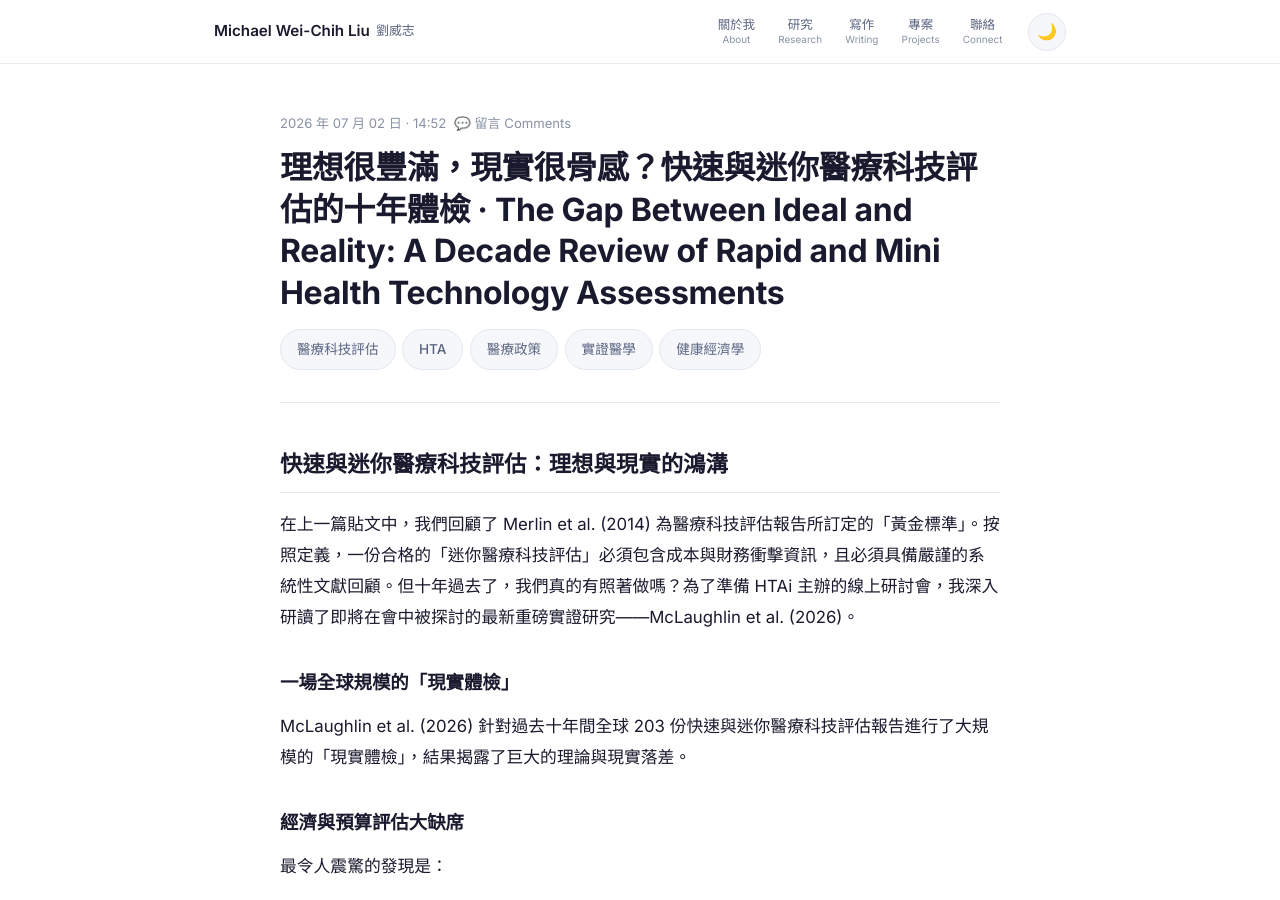
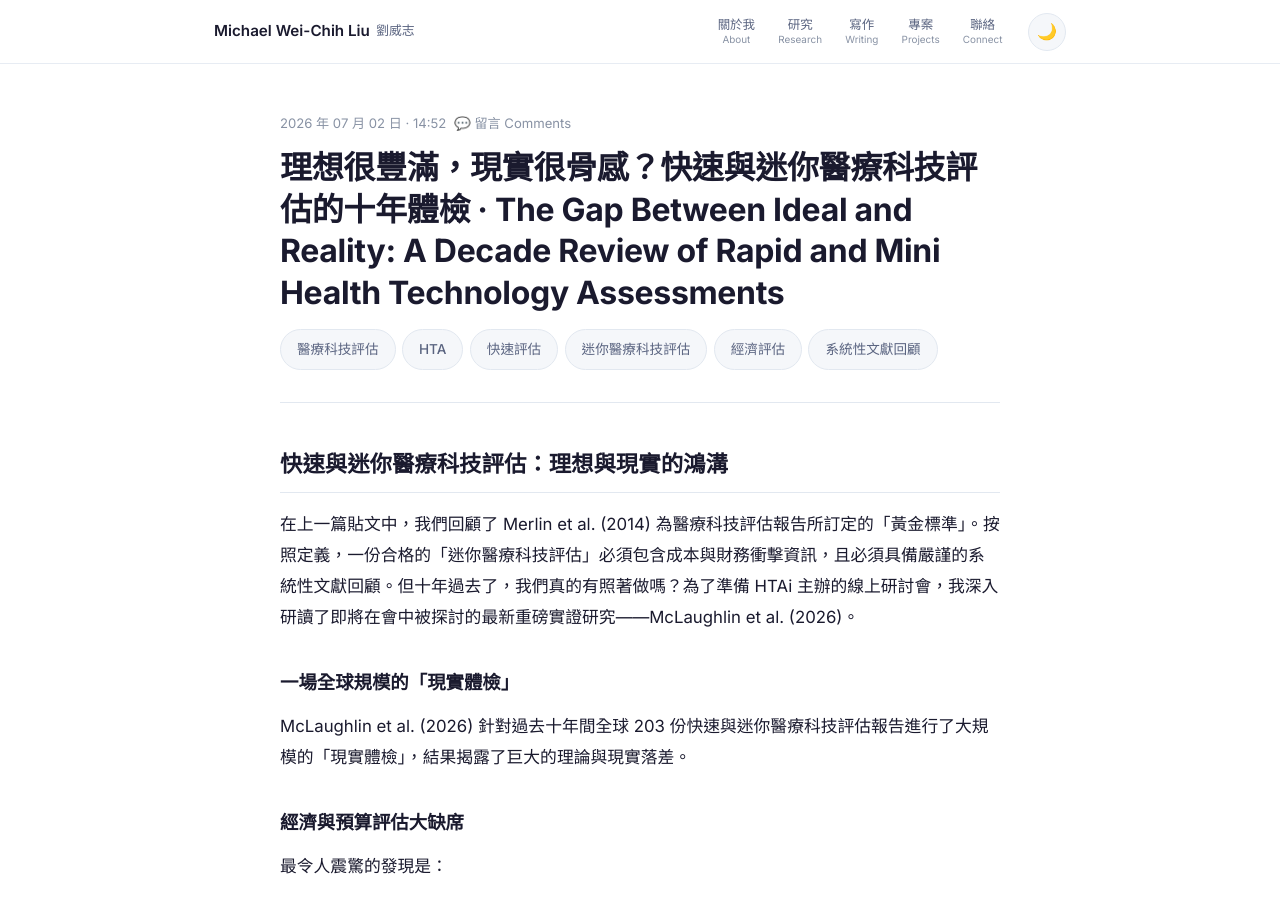
Before and after one commit to liuweichihtw-0624/liuweichihtw-0624.github.io, a Jekyll site: the page built from _posts/2026-07-02-rapid-hta-mini-hta-reality-check.md, in a window 1280 px wide and 900 px high. Built offline with Jekyll 4.4.1, drawn with Linux system fonts in a browser that asks for light colours; comment, search, counter and statistics services are not loaded.

Commit message:
retag: update tags for 2026-07-02-rapid-hta-mini-hta-reality-check.md

```diff
--- a/_posts/2026-07-02-rapid-hta-mini-hta-reality-check.md
+++ b/_posts/2026-07-02-rapid-hta-mini-hta-reality-check.md
@@ -2,7 +2,7 @@
 layout: post
 title: "理想很豐滿，現實很骨感？快速與迷你醫療科技評估的十年體檢 · The Gap Between Ideal and Reality: A Decade Review of Rapid and Mini Health Technology Assessments"
 date: 2026-07-02 14:52:16 +0800
-tags: [醫療科技評估, HTA, 醫療政策, 實證醫學, 健康經濟學]
+tags: ["醫療科技評估", "HTA", "快速評估", "迷你醫療科技評估", "經濟評估", "系統性文獻回顧"]
 publish: true
 syndicate: []
 excerpt: "McLaughlin et al. (2026) 對全球 203 份快速與迷你醫療科技評估報告進行大規模體檢，揭露理論與現實的巨大落差：經濟評估缺席、方法學捷徑、透明度不足。"
```
